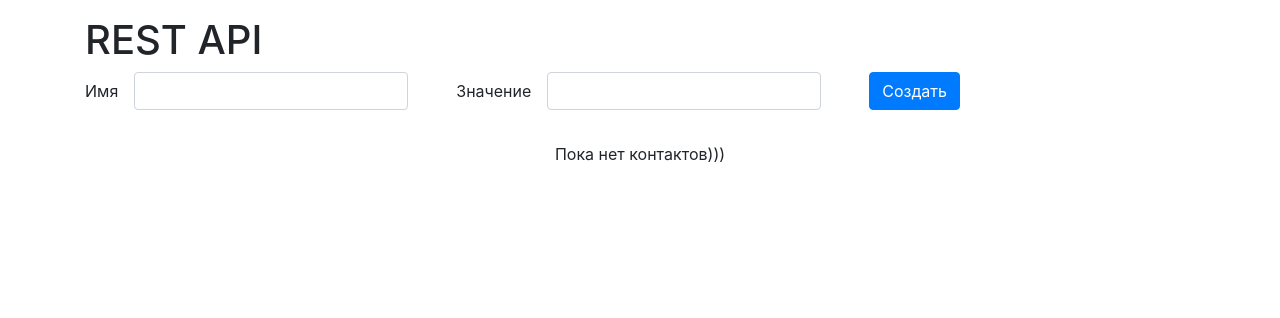
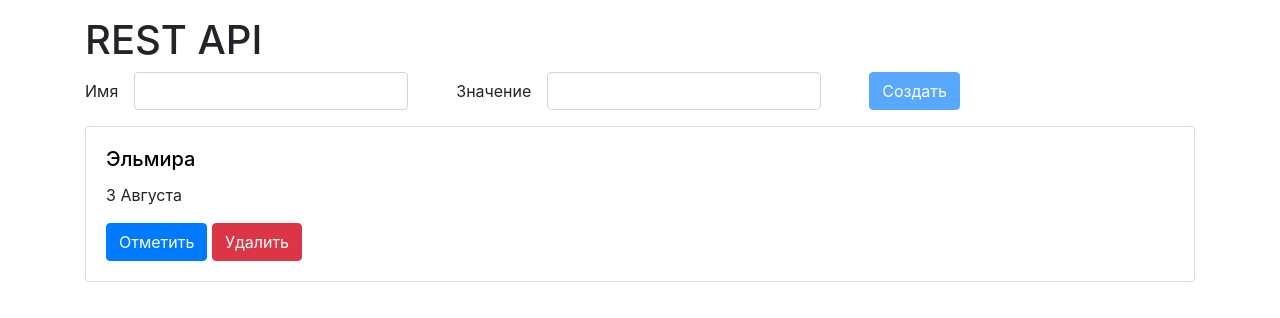
Before and after one commit to TimraWork/rest-api-express-vue, a website with bundled scripts: page client/index.html in a window 1280 px wide. Built offline with nearby package versions, Linux system fonts and the light colour scheme.

Commit message:
Add computed to block btn

```diff
--- a/client/frontend.js
+++ b/client/frontend.js
@@ -9,8 +9,15 @@ new Vue({
 				value: '',
 				id: '',
 			},
-			contacts: [],
+			contacts: [
+				{ id: 1, name: 'Эльмира', value: '3 Августа', marked: false },
+			],
 		};
+	},
+	computed: {
+		canCreate() {
+			return this.form.value.trim() && this.form.name.trim();
+		},
 	},
 	methods: {
 		createContact() {
@@ -22,7 +29,8 @@ new Vue({
 			this.form.name = this.form.value = '';
 		},
 		markContact(id) {
-			console.log('mark = ', id);
+			const contact = this.contacts.find((c) => c.id === id);
+			contact.marked = true;
 		},
 		deleteContact(id) {
 			console.log('delete = ', id);
--- a/client/index.html
+++ b/client/index.html
@@ -45,16 +45,28 @@
 						v-model="form.value"
 					/>
 				</div>
-				<button class="btn btn-primary" type="submit">Создать</button>
+				<button
+					class="btn btn-primary"
+					:disabled="!canCreate"
+					type="submit"
+				>
+					Создать
+				</button>
 			</form>
 			<div class="contacts__wrap" v-if="contacts.length" v-cloak>
 				<div class="card mb-3" v-for="contact in contacts">
 					<div class="card-body">
-						<h5 class="card-title">{{ contact.name }}</h5>
+						<h5
+							class="card-title"
+							:style="{ color: contact.marked ? 'red' : 'black' }"
+						>
+							{{ contact.name }}
+						</h5>
 						<p class="card-text">{{ contact.value }}</p>
 						<button
 							class="btn btn-primary"
 							@click="markContact( contact.id )"
+							:disabled="contact.marked"
 						>
 							Отметить
 						</button>
```
